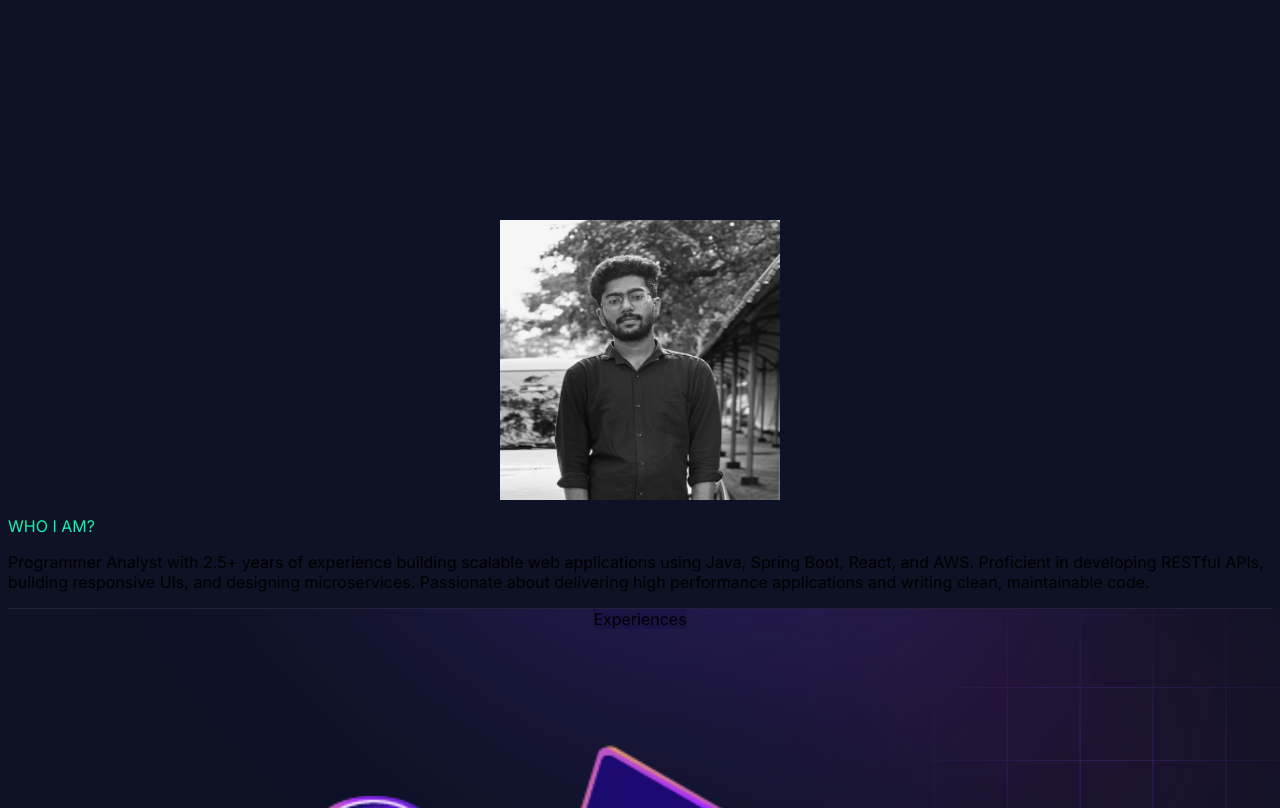
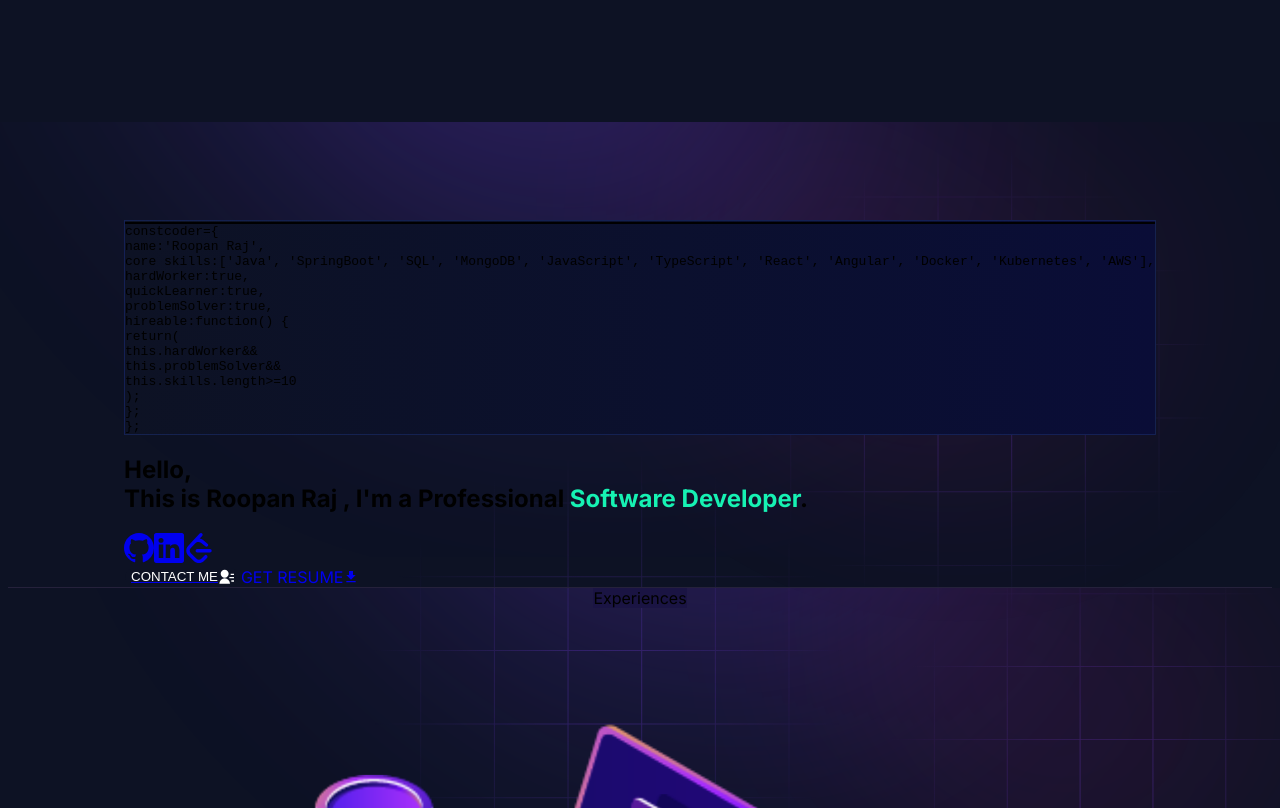
Before and after one commit to kj8220/Portfolio, a Next.js app: page / in a window 1280 px wide. Shown: the part 620-1428 px from the top of the page. Built offline with nearby package versions, Linux system fonts and the light colour scheme.

Commit message:
commented about part

```diff
--- a/app/page.js
+++ b/app/page.js
@@ -1,9 +1,9 @@
 import { personalData } from "@/utils/data/personal-data";
-import AboutSection from "./components/homepage/about";
+//import AboutSection from "./components/homepage/about";
 import ContactSection from "./components/homepage/contact";
 import Education from "./components/homepage/education";
 import Experience from "./components/homepage/experience";
-//import HeroSection from "./components/homepage/hero-section";
+import HeroSection from "./components/homepage/hero-section";
 import Projects from "./components/homepage/projects";
 import Skills from "./components/homepage/skills";
 
@@ -25,8 +25,8 @@ export default async function Home() {
 
   return (
     <div suppressHydrationWarning >
-      {/*<HeroSection />*/}
-      <AboutSection />
+      <HeroSection />
+      {/*<AboutSection />*/}
       <Experience />
       <Skills />
       <Projects />
```
